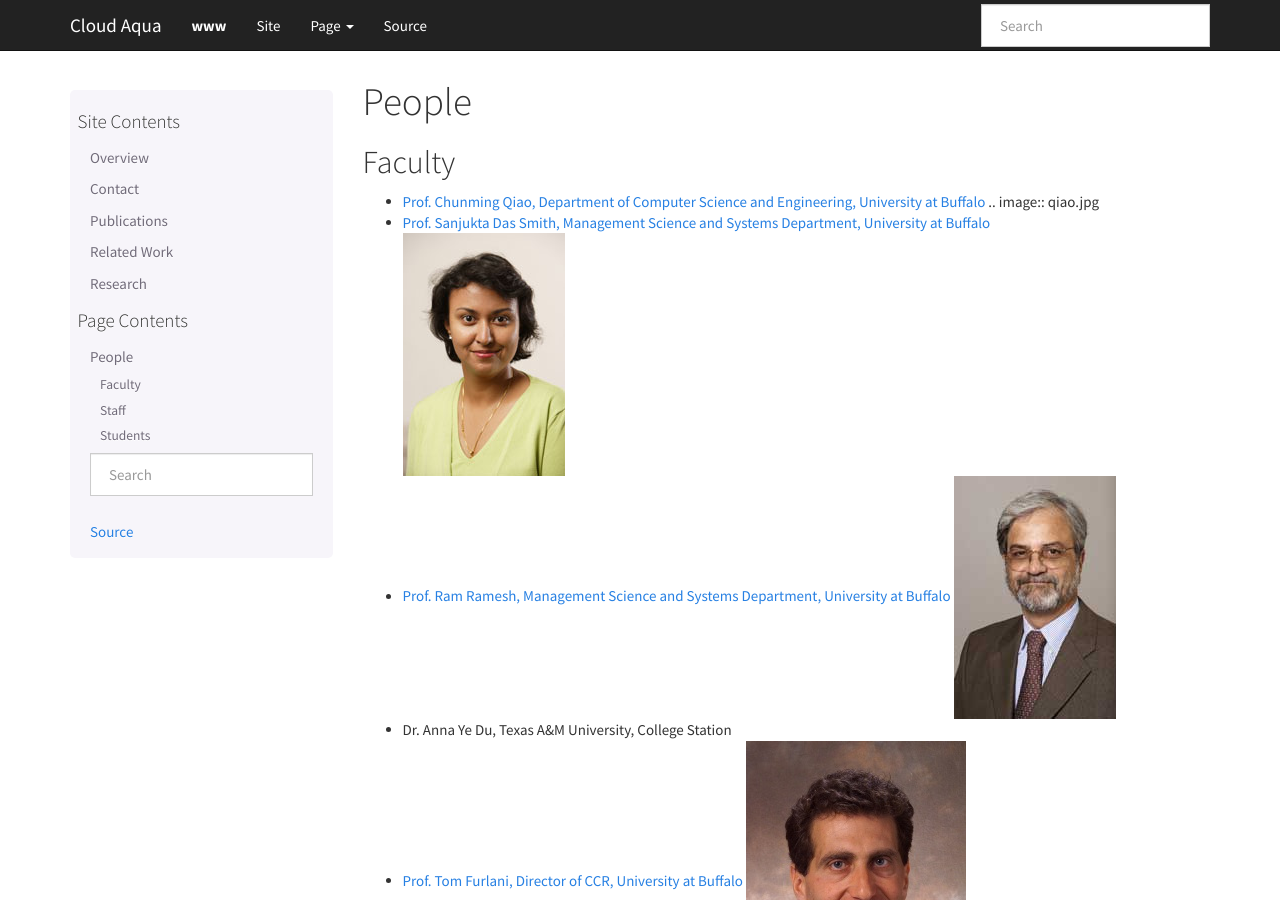
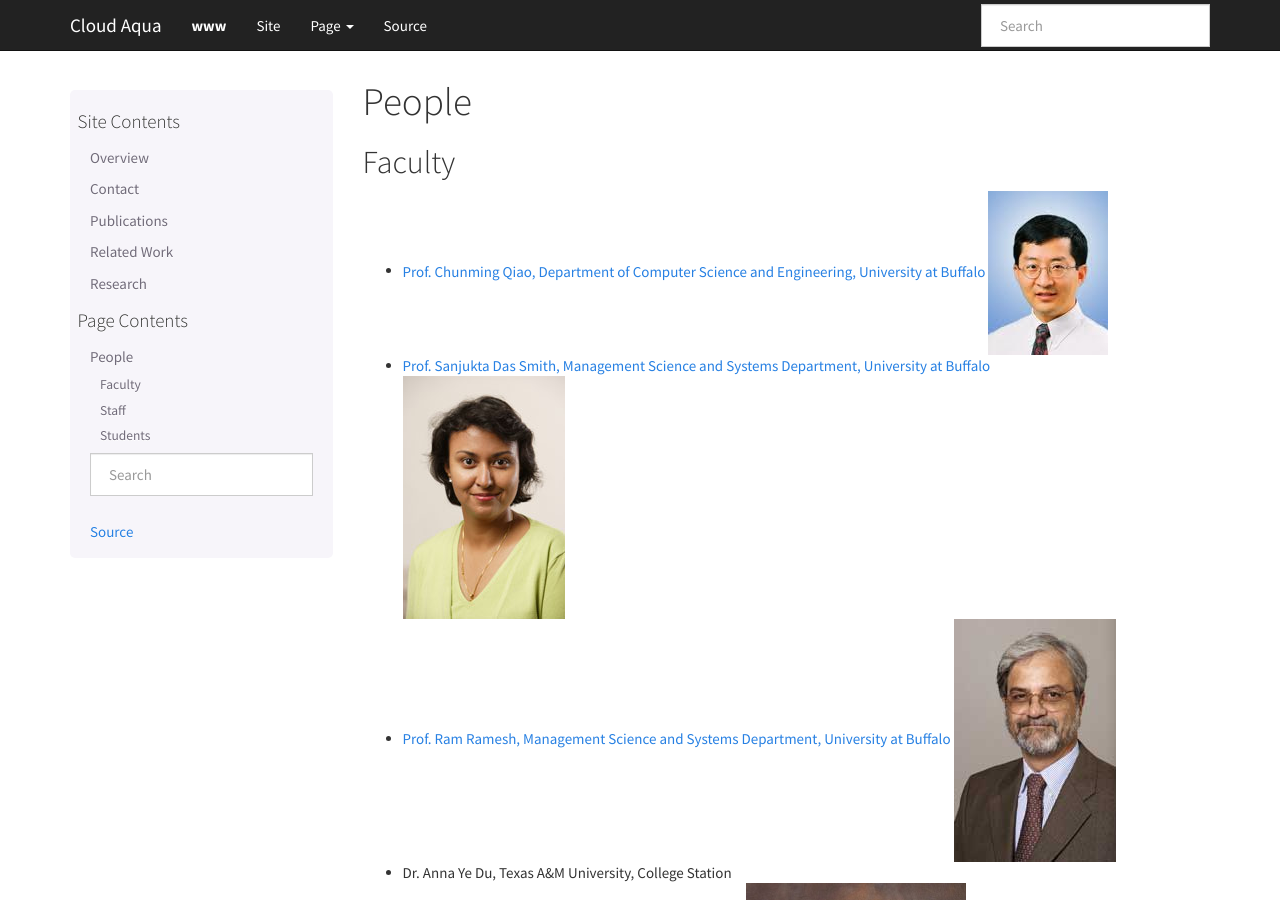
Before and after one commit to cloud-aqua/www, a Sphinx documentation site: the page built from docs/source/contact.rst, in a window 1280 px wide and 900 px high. Built offline with Sphinx 7.4.7, drawn with Linux system fonts in a browser that asks for light colours; nearby versions of some CDN libraries.

Commit message:
updated people.rst

```diff
--- a/docs/source/contact.rst
+++ b/docs/source/contact.rst
@@ -6,9 +6,7 @@ Faculty
 
 * `Prof. Chunming Qiao, Department of Computer Science and Engineering, University at Buffalo
   <http://www.cse.buffalo.edu/~qiao/mysite/index.html>`_
-  .. image:: qiao.jpg
-
-
+  |image-qiao|
 * `Prof. Sanjukta Das Smith, Management Science and Systems Department, University at Buffalo
   <http://mgt.buffalo.edu/faculty/academic/systems/faculty/sdsmith4>`_
   |image-sdsmith4|
@@ -38,7 +36,7 @@ Students
 * Shuai Yuan, Doctoral Student at University at Buffalo - Management Science and Systems, School of Management
 * Vinoth Selvaraju, Master Student at University at Buffalo - Computer Science and Engineering, School of Engineering and Applied Sciences
 
-
+.. |image-qiao| image:: images/qiao.jpg
 .. |image-TomFurlani| image:: images/TomFurlani.jpg
 .. |image-rramesh| image:: images/rramesh.jpg
 .. |image-sdsmith4| image:: images/sdsmith4.jpg
```
